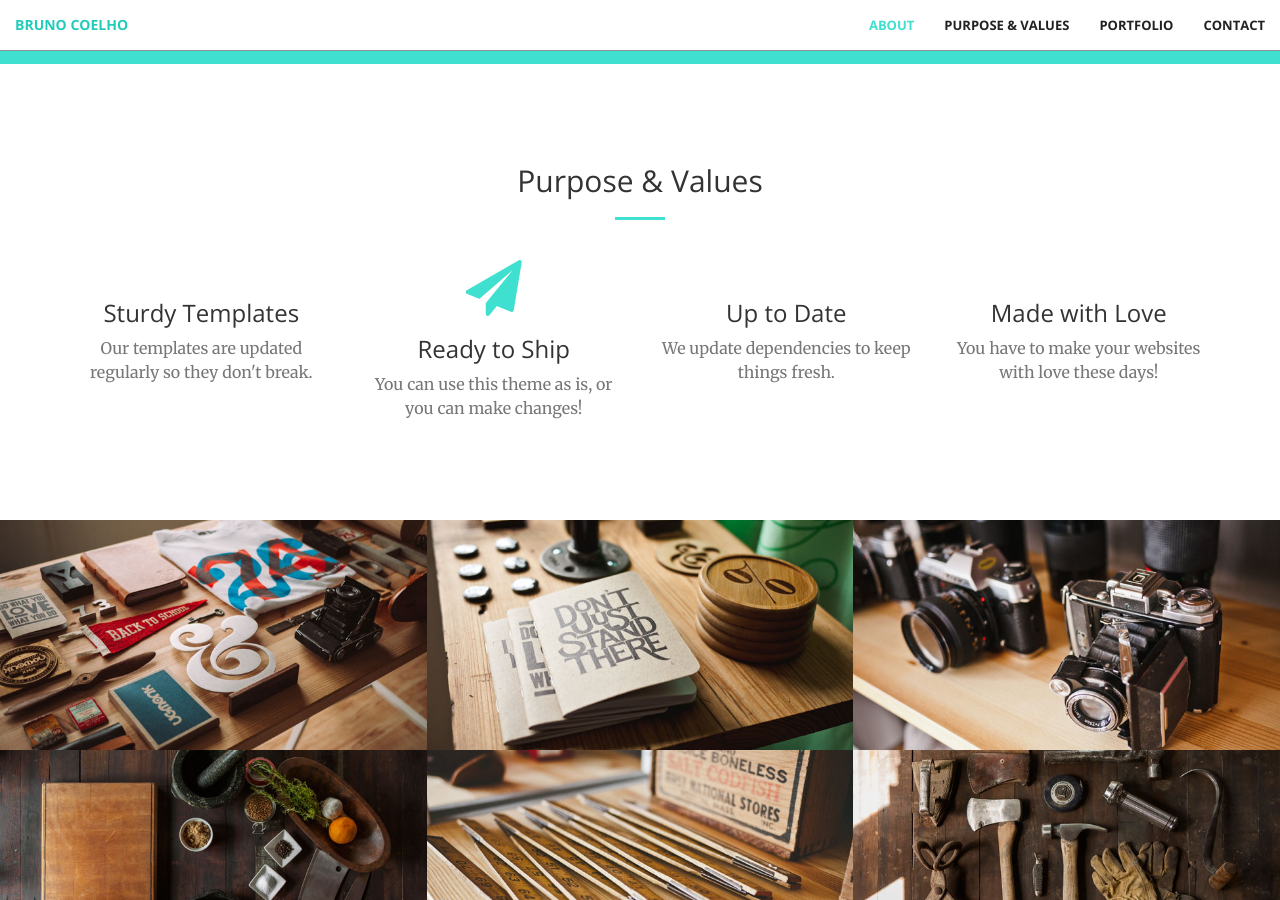
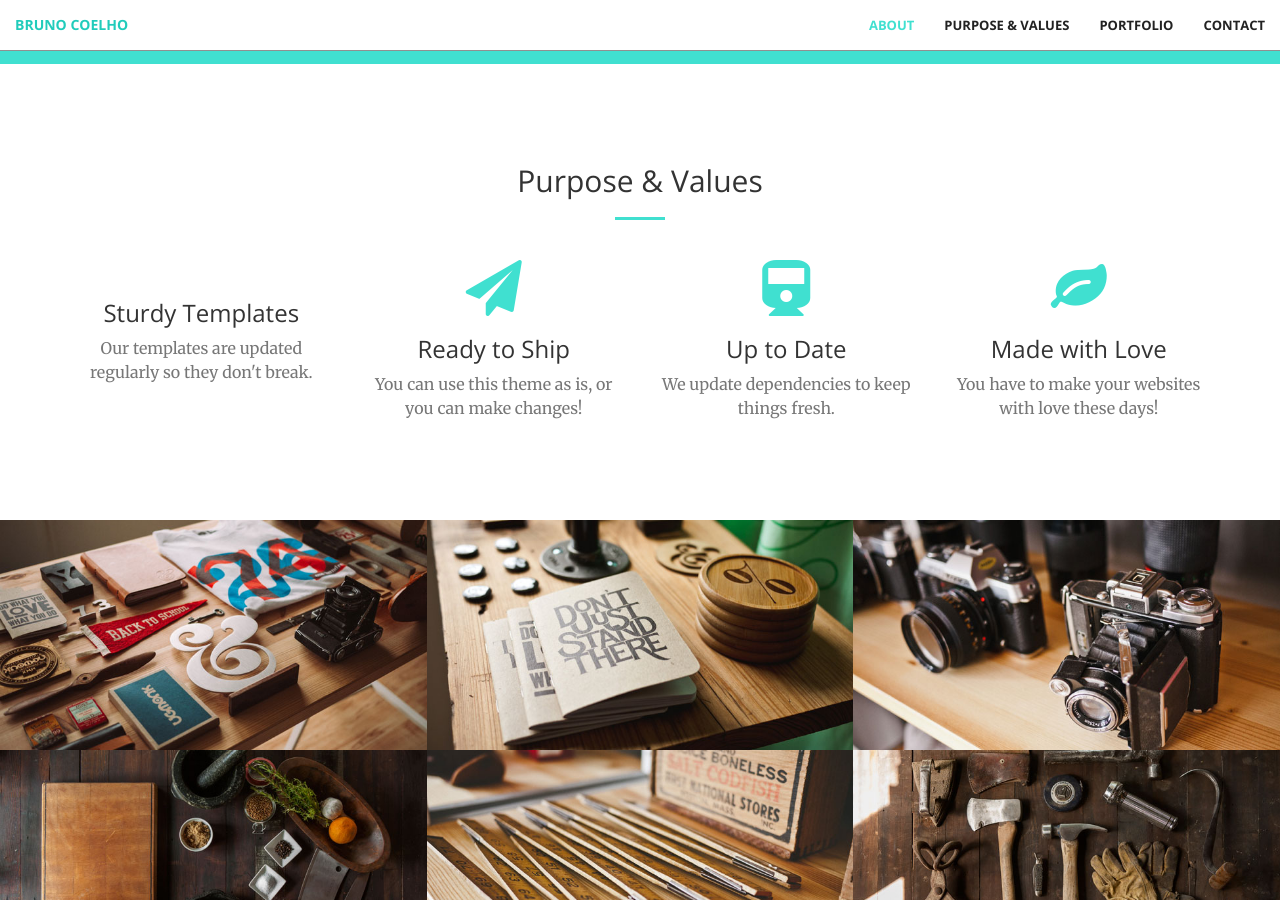
Before and after one commit to brunonaz/artbrunocoelho, a Jekyll site: the page built from index.html, in a window 1280 px wide and 900 px high, scrolled down 1254 px. Built offline with Jekyll 4.4.1, drawn with Linux system fonts in a browser that asks for light colours.

Commit message:
Update services.html
teste icone

```diff
--- a/_includes/services.html
+++ b/_includes/services.html
@@ -11,7 +11,7 @@
         <div class="row">
             <div class="col-lg-3 col-md-6 text-center">
                 <div class="service-box">
-                    <i class="fas fa-paper-plane wow bounceIn text-primary"></i>
+                    <i class="fa-train wow bounceIn text-primary"></i>
                     <h3>Sturdy Templates</h3>
                     <p class="text-muted">Our templates are updated regularly so they don't break.</p>
                 </div>
@@ -25,14 +25,14 @@
             </div>
             <div class="col-lg-3 col-md-6 text-center">
                 <div class="service-box">
-                    <i class="fa fa-4x a-leaf wow bounceIn text-primary" data-wow-delay=".2s"></i>
+                    <i class="fa fa-4x fa-train wow bounceIn text-primary" data-wow-delay=".2s"></i>
                     <h3>Up to Date</h3>
                     <p class="text-muted">We update dependencies to keep things fresh.</p>
                 </div>
             </div>
             <div class="col-lg-3 col-md-6 text-center">
                 <div class="service-box">
-                    <i class="fas fa-leaf wow bounceIn text-primary" data-wow-delay=".3s"></i>
+                    <i class="fa fa-4x fa-leaf wow bounceIn text-primary" data-wow-delay=".3s"></i>
                     <h3>Made with Love</h3>
                     <p class="text-muted">You have to make your websites with love these days!</p>
                 </div>
```
